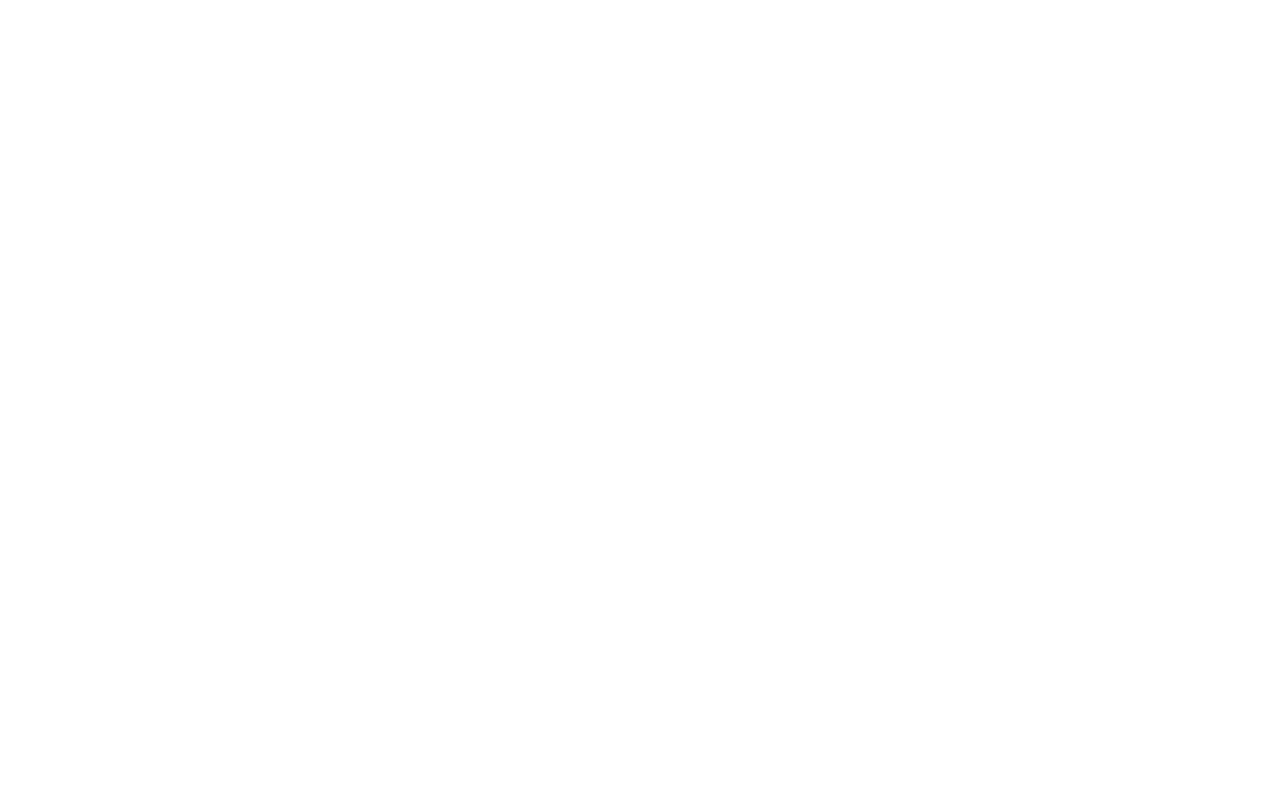
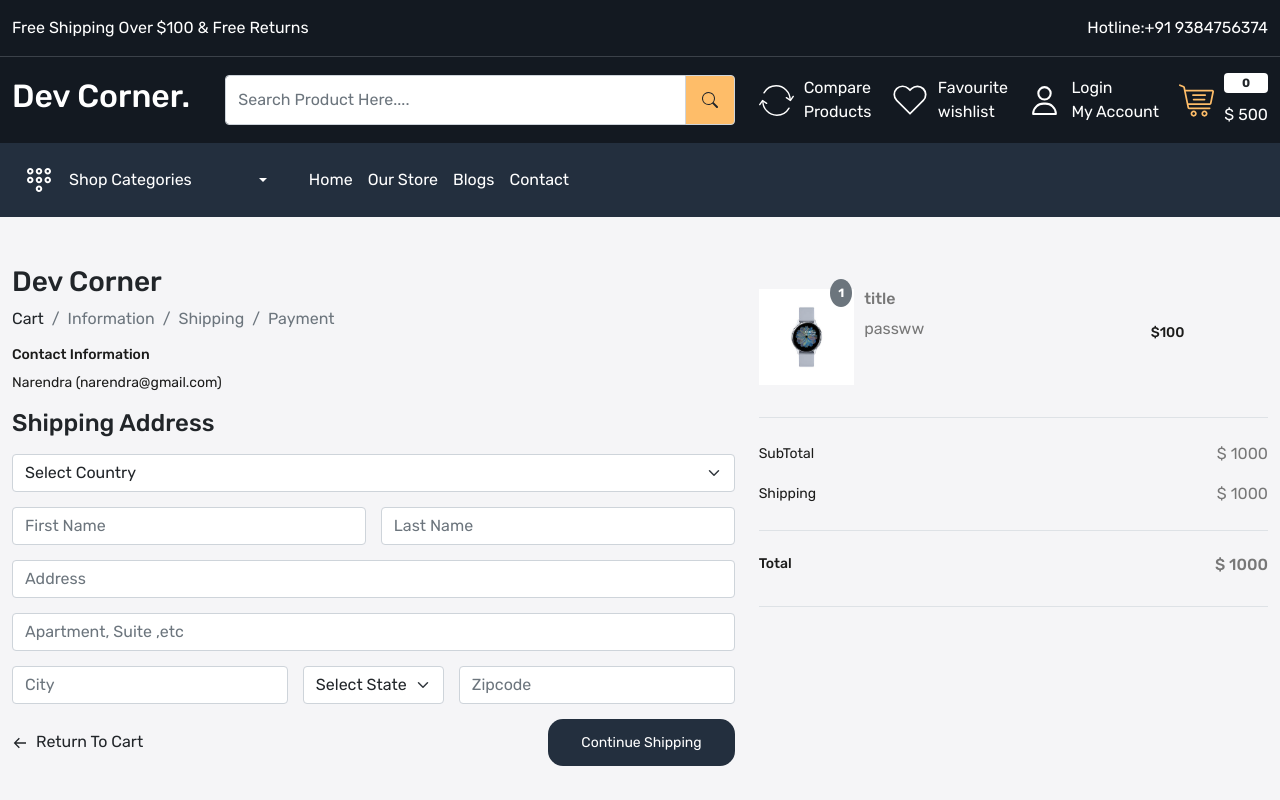
Before and after one commit to alenway/ecommerce-app, a React (Create React App) app: page /checkout in a window 1280 px wide. Before the commit this address had no page. Shown: the top 800 px of the page. Built offline with nearby package versions, Linux system fonts and the light colour scheme.

Commit message:
checkout page

```diff
--- a/src/App.css
+++ b/src/App.css
@@ -886,3 +886,16 @@
 }
 
 /* Cart Page ends here */
+
+/* Shipping page */
+
+.total {
+  font-size: 14px;
+  color: var(--color-1c1c1b);
+}
+
+.total-price {
+  font-size: 16px;
+  color: var(--color-777777);
+}
+/* Shipping page ends here */
--- a/src/App.js
+++ b/src/App.js
@@ -20,6 +20,7 @@
 import TermsAndConditions from "./pages/TermsAndConditions";
 import SingleProduct from "./pages/SingleProduct";
 import Cart from "./pages/Cart";
+import Checkout from "./pages/Checkout";
 
 function App() {
   return (
@@ -35,6 +36,7 @@
             <Route path="blogs" element={<Blog />} />
             <Route path="blog" element={<SingleBlog />} />
             <Route path="cart" element={<Cart />} />
+            <Route path="checkout" element={<Checkout />} />
             <Route path="compare-product" element={<CompareProduct />} />
             <Route path="wishlist" element={<Wishlist />} />
             <Route path="login" element={<Login />} />
--- /dev/null
+++ b/src/pages/Checkout.js
@@ -0,0 +1,175 @@
+import React from "react";
+import { Link } from "react-router-dom";
+import { BiArrowBack } from "react-icons/bi";
+
+import watch from "../images/watch.jpg";
+
+const Checkout = () => {
+  return (
+    <>
+      <div className="checkout-wrapper py-5 home-wrapper-2">
+        <div className="container-xxl">
+          <div className="row">
+            <div className="col-7">
+              <div className="checkout-left-data">
+                <h3 className="website-name">Dev Corner</h3>
+
+                <nav aria-label="breadcrumb">
+                  <ol className="breadcrumb">
+                    <li className="breadcrumb-item">
+                      <Link className="text-dark total-price" to="/cart">
+                        Cart
+                      </Link>
+                    </li>
+                    <li
+                      className="breadcrumb-item  total-price active"
+                      aria-current="page"
+                    >
+                      Information
+                    </li>
+                    <li
+                      className="breadcrumb-item  total-price active"
+                      aria-current="page"
+                    >
+                      Shipping
+                    </li>
+                    <li
+                      className="breadcrumb-item  total-price active"
+                      aria-current="page"
+                    >
+                      Payment
+                    </li>
+                  </ol>
+                </nav>
+                <h4 className="title total">Contact Information</h4>
+                <p className="user-details total">
+                  Narendra (narendra@gmail.com)
+                </p>
+                <h4 className="mb-3">Shipping Address</h4>
+                <form
+                  action=""
+                  className="d-flex gap-15 flex-wrap justify-content-between"
+                >
+                  <div className="w-100">
+                    <select name="" className="form-control form-select" id="">
+                      <option value="" selected disabled>
+                        Select Country
+                      </option>
+                    </select>
+                  </div>
+
+                  <div className="flex-grow-1">
+                    <input
+                      type="text"
+                      placeholder="First Name"
+                      className="form-control"
+                    />
+                  </div>
+
+                  <div className="flex-grow-1">
+                    <input
+                      type="text"
+                      placeholder="Last Name"
+                      className="form-control"
+                    />
+                  </div>
+
+                  <div className="w-100">
+                    <input
+                      type="text"
+                      placeholder="Address"
+                      className="form-control"
+                    />
+                  </div>
+                  <div className="w-100">
+                    <input
+                      type="text"
+                      placeholder="Apartment, Suite ,etc"
+                      className="form-control"
+                    />
+                  </div>
+
+                  <div className="flex-grow-1">
+                    <input
+                      type="text"
+                      placeholder="City"
+                      className="form-control"
+                    />
+                  </div>
+
+                  <div>
+                    <select name="" className="form-control form-select" id="">
+                      <option value="" selected disabled>
+                        Select State
+                      </option>
+                    </select>
+                  </div>
+
+                  <div className="flex-grow-1">
+                    <input
+                      type="text"
+                      placeholder="Zipcode"
+                      className="form-control"
+                    />
+                  </div>
+
+                  <div className="w-100">
+                    <div className="d-flex justify-content-between align-items-center">
+                      <Link to="/cart" className="text-dark">
+                        <BiArrowBack className="me-2" />
+                        Return To Cart
+                      </Link>
+                      <Link to="/cart" className="button">
+                        Continue Shipping
+                      </Link>
+                    </div>
+                  </div>
+                </form>
+              </div>
+            </div>
+            <div className="col-5">
+              <div className="border-bottom py-4">
+                <div className="d-flex mb-2 gap-10 align-items-center">
+                  <div className="w-75 d-flex gap-10">
+                    <div className="w-25 position-relative">
+                      <span
+                        style={{ top: "-10px", right: "2px" }}
+                        className="badge bg-secondary text-white rounded-circle p-2 position-absolute"
+                      >
+                        1
+                      </span>
+                      <img className="img-fluid" src={watch} alt="product" />
+                    </div>
+                    <div>
+                      <h5 className="total-price">title</h5>
+                      <p className="total-price">passww</p>
+                    </div>
+                  </div>
+                  <div className="flex-grow-1">
+                    <h5 className="total">$100</h5>
+                  </div>
+                </div>
+              </div>
+              <div className="border-bottom py-4">
+                <div className="d-flex justify-content-between align-items-center">
+                  <p className="total">SubTotal</p>
+                  <p className="total-price">$ 1000</p>
+                </div>
+                <div className="d-flex justify-content-between align-items-center">
+                  <p className="mb-0 total">Shipping</p>
+                  <p className="mb-0 total-price">$ 1000</p>
+                </div>
+              </div>
+              <div className="d-flex justify-content-between align-items-center border-bottom py-4">
+                <h4 className="total">Total</h4>
+                <h5 className="total-price">$ 1000</h5>
+              </div>
+            </div>
+          </div>
+        </div>
+      </div>
+    </>
+  );
+};
+
+export default Checkout;
```
